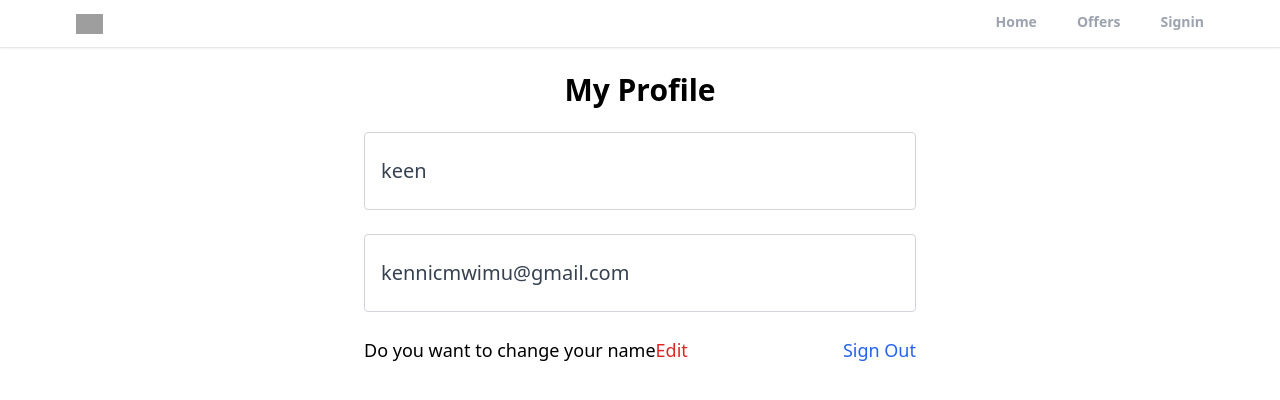
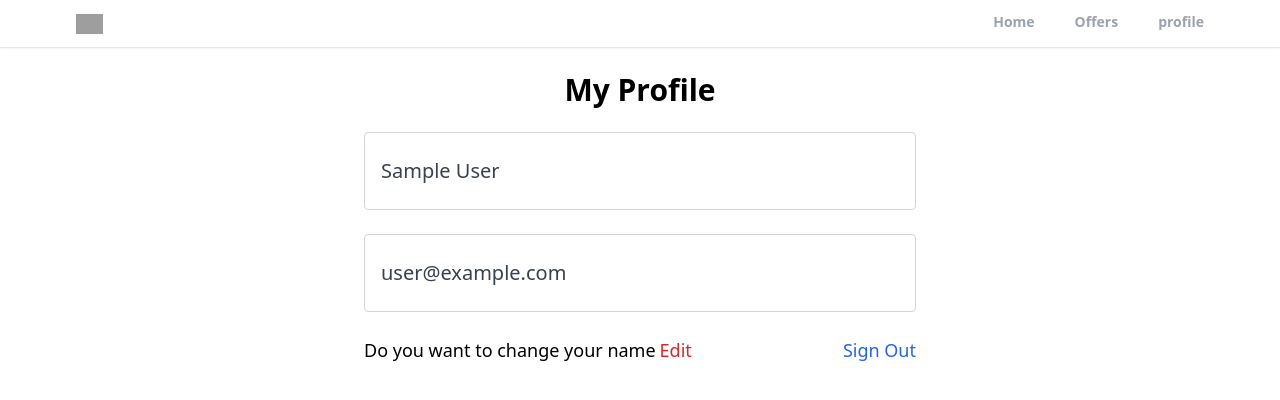
Before and after one commit to 1-ken/realtor, a React (Create React App) app: page /profile in a window 1280 px wide. Shown: the top 400 px of the page. Built offline with nearby package versions, Linux system fonts and the light colour scheme; no server answers; sample sign-in values are in the browser's storage; grey boxes are pictures that could not be loaded.

Commit message:
editing and  updating profile

```diff
--- a/src/Components/Header.jsx
+++ b/src/Components/Header.jsx
@@ -1,33 +1,70 @@
-import React from 'react'
-import { useLocation,useNavigate } from 'react-router';
+import { getAuth, onAuthStateChanged } from "firebase/auth";
+import React, { useEffect, useState } from "react";
+import { useLocation, useNavigate } from "react-router";
 
 export default function Header() {
+  const [pageState, setPageState] = useState();
   const navigate = useNavigate();
   const location = useLocation();
-  function pathMathRoute(route){
-    if(route === location.pathname){
-      return true
+  const auth = getAuth();
+  useEffect(() => {
+    onAuthStateChanged(auth,(user)=>{
+      if(user){
+        setPageState("profile")
+      }else{
+        setPageState("Sign In")
+      }
+    });
+  });
+  function pathMathRoute(route) {
+    if (route === location.pathname) {
+      return true;
     }
   }
   return (
-    <div className='bg-white border-b shadow-sm sticky top-0 z-50'>
+    <div className="bg-white border-b shadow-sm sticky top-0 z-50">
       <div>
-      <header className='flex justify-between items-center px-3 max-w-6xl mx-auto'>
+        <header className="flex justify-between items-center px-3 max-w-6xl mx-auto">
           <div>
-          <img onClick={()=>navigate('/')} src='https://static.rdc.moveaws.com/rdc-ui/logos/logo-brand.svg' alt='logo' className='h-5 cursor-pointer'/>
+            <img
+              onClick={() => navigate("/")}
+              src="https://static.rdc.moveaws.com/rdc-ui/logos/logo-brand.svg"
+              alt="logo"
+              className="h-5 cursor-pointer"
+            />
           </div>
           <div>
-        <ul className='flex space-x-10'>
-        <li onClick={()=>navigate('/')} className={`cursor-pointer py-3 text-sm font-semibold text-gray-400 border-b-[3px] border-b-transparent ${pathMathRoute('/')&& 'text-black border-b-red-500'}`}>Home</li>
-        <li onClick={()=>navigate('/Offer')} className={`cursor-pointer py-3 text-sm font-semibold text-gray-400 border-b-[3px] border-b-transparent ${pathMathRoute('/Offer')&& 'text-black border-b-red-500'}`}>Offers</li>
-        <li onClick={()=>navigate('/sign-in')} className={`cursor-pointer py-3 text-sm font-semibold text-gray-400 border-b-[3px] border-b-transparent ${pathMathRoute('/sign-in')&& 'text-black border-b-red-500'}`}>Signin</li>
+            <ul className="flex space-x-10">
+              <li
+                onClick={() => navigate("/")}
+                className={`cursor-pointer py-3 text-sm font-semibold text-gray-400 border-b-[3px] border-b-transparent ${
+                  pathMathRoute("/") && "text-black border-b-red-500"
+                }`}
+              >
+                Home
+              </li>
+              <li
+                onClick={() => navigate("/Offer")}
+                className={`cursor-pointer py-3 text-sm font-semibold text-gray-400 border-b-[3px] border-b-transparent ${
+                  pathMathRoute("/Offer") && "text-black border-b-red-500"
+                }`}
+              >
+                Offers
+              </li>
+              <li
+                onClick={() => navigate("/profile")}
+                className={`cursor-pointer py-3 text-sm font-semibold text-gray-400 border-b-[3px] border-b-transparent ${
+                  (pathMathRoute("/profile") || pathMathRoute("/sign-in")) &&
+                  "text-black border-b-red-500"
+                }`}
+              >
+                {pageState}
+              </li>
             </ul>
           </div>
         </header>
       </div>
-      <div>
-
+      <div></div>
     </div>
-    </div>
-  )
+  );
 }
--- a/src/pages/Profile.jsx
+++ b/src/pages/Profile.jsx
@@ -1,18 +1,51 @@
-import { getAuth } from "firebase/auth";
+import { getAuth, updateProfile } from "firebase/auth";
 import React, { useState } from "react";
 import { useNavigate } from "react-router";
-
+import { toast } from "react-toastify";
+import { db } from "../firebase";
+import {
+  doc,
+  updateDoc,
+} from "firebase/firestore";
 export default function Profile() {
   const auth = getAuth();
   const navigate = useNavigate();
   const [FormData, setFormData] = useState({
-    name: "keen",
-    email: "kennicmwimu@gmail.com",
+    name: auth.currentUser.displayName,
+    email: auth.currentUser.email,
   });
   const { name, email } = FormData;
-  function onLogout (){
+  function onLogout() {
     auth.signOut();
     navigate("/");
+  }
+
+  const [changeDetail, setChangeDetail] = useState(false);
+
+  function onChange(e) {
+    setFormData((prevState) => ({
+      ...prevState,
+      [e.target.id]: e.target.value,
+    }));
+  }
+  async function onSubmit() {
+    try {
+      if (auth.currentUser.displayName !== name) {
+        //update the name in the firebase auth
+        await updateProfile(auth.currentUser, {
+          displayName: name,
+        });
+        //update the name in the firestore
+        const docRef = doc(db,"users",auth.currentUser.uid);
+        await updateDoc(docRef,{
+          name,
+        });
+      }
+      toast.success("profile updated successfully");
+    } catch (error) {
+      toast.error("could not update the details");
+      console.log(error);
+    }
   }
 
   return (
@@ -23,16 +56,19 @@ export default function Profile() {
           <form>
             {/*name input*/}
             <input
-              disabled
+              disabled={!changeDetail}
+              onChange={onChange}
               id="name"
               type="text"
               value={name}
-              className="w-full px-4 py-6 text-xl text-gray-700 bg-white  border-gray-300 rounded transition ease-in-out mb-6"
+              className={`w-full px-4 py-6 text-xl text-gray-700 bg-white  border-gray-300 rounded transition ease-in-out mb-6 ${
+                changeDetail && "bg-red-200 focus:bg-red-200"
+              }`}
             />
             {/*email input*/}
 
             <input
-              disabled
+              disabled={!changeDetail}
               id="email"
               type="text"
               value={email}
@@ -42,11 +78,20 @@ export default function Profile() {
             <div className="flex justify-between whitespace-nowrap text-sm  sm:text-lg">
               <p className="flex items-center">
                 Do you want to change your name
-                <span className="text-red-600 hover:text-red-700 cursor-pointer transition ease-in-out duration-200 ">
-                  Edit
+                <span
+                  onClick={() => {
+                    changeDetail && onSubmit();
+                    setChangeDetail((prevState) => !prevState);
+                  }}
+                  className="text-red-600 hover:text-red-700 cursor-pointer transition ease-in-out duration-200 ml-1"
+                >
+                  {changeDetail ? "Apply changes" : " Edit"}
                 </span>
               </p>
-              <p onClick={onLogout} className="text-blue-600 hover:to-blue-700 transition duration-200 ease-in-out cursor-pointer">
+              <p
+                onClick={onLogout}
+                className="text-blue-600 hover:to-blue-700 transition duration-200 ease-in-out cursor-pointer"
+              >
                 Sign Out
               </p>
             </div>
```
Lines whose indentation alone changed are shown as unchanged.
